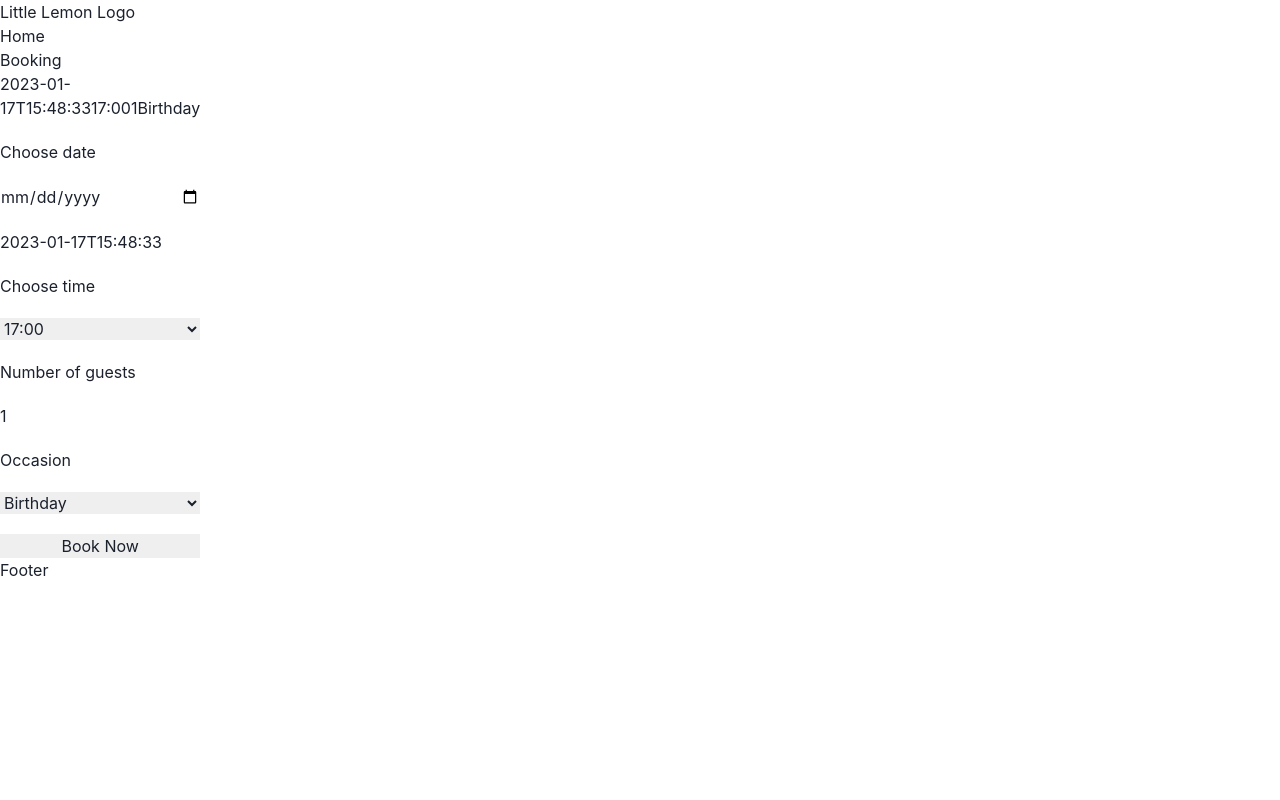
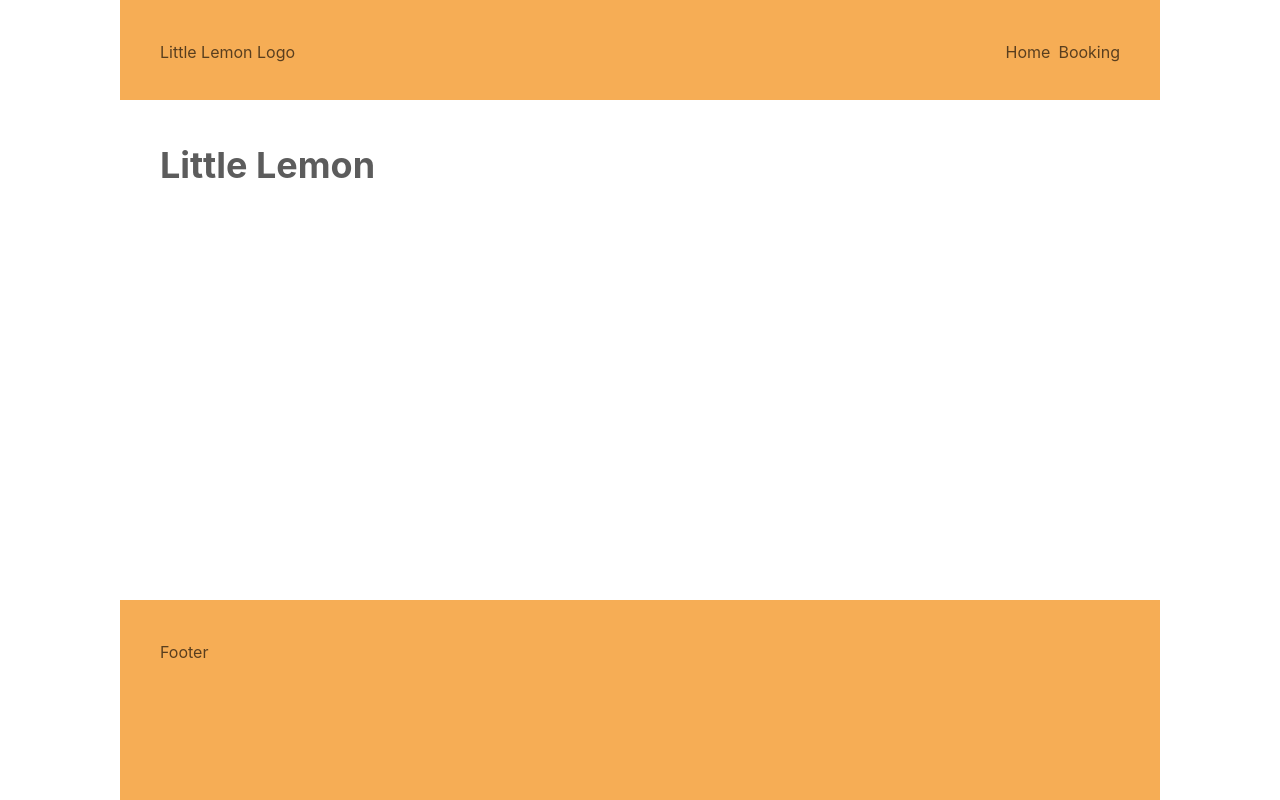
Before and after one commit to rockgobo/little-lemon, a React (Create React App) app: page / in a window 1280 px wide. Built offline with nearby package versions, Linux system fonts and the light colour scheme.

Commit message:
feat: Booking form with chakra ui

```diff
--- a/src/App.js
+++ b/src/App.js
@@ -1,31 +1,39 @@
-import { createBrowserRouter, RouterProvider } from "react-router-dom";
+import { Container } from "@chakra-ui/react";
+import { Grid, GridItem, Spacer, Flex } from "@chakra-ui/react";
 import "./App.css";
 import Footer from "./components/Footer";
 import Header from "./components/Header";
 import Main from "./components/Main";
 import Nav from "./components/Nav";
-import ConfirmBooking from "./components/pages/ConfirmBooking";
-
-const router = createBrowserRouter([
-  {
-    path: "/",
-    element: <Main />,
-  },
-  {
-    path: "confirmBooking",
-    element: <ConfirmBooking />,
-  },
-]);
 
 function App() {
   return (
-    <>
-      <Header></Header>
-      <Nav></Nav>
-
-      <RouterProvider router={router} />
-      <Footer></Footer>
-    </>
+    <Grid
+      templateAreas={`"header"
+                  "main"
+                  "footer"`}
+      gridTemplateRows={"100px 1fr 200px"}
+      gridTemplateColumns={"1fr"}
+      h={"100vh"}
+      gap="1"
+      color="blackAlpha.700"
+      pl="20"
+      pr="20"
+    >
+      <GridItem p="10" bg="orange.300" area={"header"}>
+        <Flex>
+          <Header />
+          <Spacer />
+          <Nav />
+        </Flex>
+      </GridItem>
+      <GridItem p="10" area={"main"}>
+        <Main />
+      </GridItem>
+      <GridItem p="10" area={"footer"} bg="orange.300">
+        <Footer />
+      </GridItem>
+    </Grid>
   );
 }
 
--- a/src/components/Main.js
+++ b/src/components/Main.js
@@ -1,19 +1,29 @@
-import React, { useReducer } from "react";
-import BookingForm from "./components/BookingForm";
-import { fetchAPI } from "../utils/api";
+import { createBrowserRouter, RouterProvider } from "react-router-dom";
+import Home from "./pages/Home";
+import Booking from "./pages/Booking";
+import ConfirmBooking from "./pages/ConfirmBooking";
 
-export default function Main() {
-  const initialTimes = fetchAPI(new Date());
-  const updateTimes = (state, action) => {
-    console.log("reducer called with action", action);
-    return state;
-  };
+const router = createBrowserRouter([
+  {
+    path: "/",
+    element: <Home />,
+  },
+  {
+    path: "booking",
+    element: <Booking />,
+  },
+  {
+    path: "confirmBooking",
+    element: <ConfirmBooking />,
+  },
+]);
 
-  const [availableTimes] = useReducer(updateTimes, initialTimes);
-
+function Main() {
   return (
     <main>
-      <BookingForm availableTimes={availableTimes}></BookingForm>
+      <RouterProvider router={router} />
     </main>
   );
 }
+
+export default Main;
--- a/src/components/Nav.js
+++ b/src/components/Nav.js
@@ -1,16 +1,12 @@
-import { Link } from "@chakra-ui/react";
+import { Link, HStack } from "@chakra-ui/react";
 
 export default function Nav() {
   return (
     <nav>
-      <ul>
-        <li>
-          <Link href="/">Home</Link>
-        </li>
-        <li>
-          <Link href="/booking">Booking</Link>
-        </li>
-      </ul>
+      <HStack>
+        <Link href="/">Home</Link>
+        <Link href="/booking">Booking</Link>
+      </HStack>
     </nav>
   );
 }
--- a/src/components/components/BookingForm.js
+++ b/src/components/components/BookingForm.js
@@ -1,8 +1,9 @@
+import { FormControl, FormLabel, Input, Select } from "@chakra-ui/react";
 import { useState } from "react";
 import { useNavigate } from "react-router-dom";
 
 const BookingForm = function ({ availableTimes }) {
-  const style = { display: "grid", maxWidth: "200px", gap: "20px" };
+  const style = { display: "grid", maxWidth: "400px", gap: "20px" };
   let d = new Date();
   const dateTimeLocalValue = new Date(
     d.getTime() - d.getTimezoneOffset() * 60000
@@ -19,12 +20,9 @@ const BookingForm = function ({ availableTimes }) {
 
   return (
     <form style={style} onSubmit={navigate("/confirmBooking")}>
-      {date}
-      {time}
-      {guests}
-      {occasion}
-      <label htmlFor="res-date">Choose date</label>
-      <input
+      <FormControl>
+        <FormLabel htmlFor="res-date">Choose date</FormLabel>
+        <Input
           type="date"
           value={date}
           onChange={(event) => {
@@ -32,19 +30,20 @@ const BookingForm = function ({ availableTimes }) {
           }}
           id="res-date"
         />
-      {date}
-      <label htmlFor="res-time">Choose time</label>
-      <select
-        id="res-time "
-        value={time}
-        onChange={(event) => setTime(event.target.value)}
-      >
+      </FormControl>
+
+      <FormControl>
+        <FormLabel>Choose time</FormLabel>
+        <Select value={time} onChange={(event) => setTime(event.target.value)}>
           {availableTimes.map((t) => (
             <option key={t}>{t}</option>
           ))}
-      </select>
-      <label htmlFor="guests">Number of guests</label>
-      <input
+        </Select>
+      </FormControl>
+
+      <FormControl>
+        <FormLabel htmlFor="guests">Number of guests</FormLabel>
+        <Input
           type="number"
           placeholder="1"
           min="1"
@@ -53,16 +52,20 @@ const BookingForm = function ({ availableTimes }) {
           value={guests}
           onChange={(event) => setGuests(event.target.value)}
         />
-      <label htmlFor="occasion">Occasion</label>
-      <select
+      </FormControl>
+
+      <FormControl>
+        <FormLabel htmlFor="occasion">Occasion</FormLabel>
+        <Select
           id="occasion"
           value={occasion}
           onChange={(event) => setOccasion(event.target.value)}
         >
           <option>Birthday</option>
           <option>Anniversary</option>
-      </select>
-      <input type="submit" value="Book Now" />
+        </Select>
+      </FormControl>
+      <Input type="submit" value="Book Now" />
     </form>
   );
 };
--- /dev/null
+++ b/src/components/pages/Booking.js
@@ -0,0 +1,15 @@
+import React, { useReducer } from "react";
+import BookingForm from "../components/BookingForm";
+import { fetchAPI } from "../../utils/api";
+
+export default function Booking() {
+  const initialTimes = fetchAPI(new Date());
+  const updateTimes = (state, action) => {
+    console.log("reducer called with action", action);
+    return state;
+  };
+
+  const [availableTimes] = useReducer(updateTimes, initialTimes);
+
+  return <BookingForm availableTimes={availableTimes}></BookingForm>;
+}
--- a/src/components/pages/BookingPage.js
+++ /dev/null
@@ -1,5 +0,0 @@
-const BookingPage = function() {
-    return (<>BookingPage</>);
-}
-
-export default BookingPage;
--- /dev/null
+++ b/src/components/pages/Home.js
@@ -0,0 +1,7 @@
+import { Heading } from "@chakra-ui/react";
+
+function Home() {
+  return <Heading>Little Lemon</Heading>;
+}
+
+export default Home;
--- a/src/index.css
+++ b/src/index.css
@@ -11,3 +11,9 @@ code {
   font-family: source-code-pro, Menlo, Monaco, Consolas, 'Courier New',
     monospace;
 }
+
+#root {
+  min-height: 100vh;
+  max-width: 1200px;
+  margin: auto;
+}
```
Lines whose indentation alone changed are shown as unchanged.
